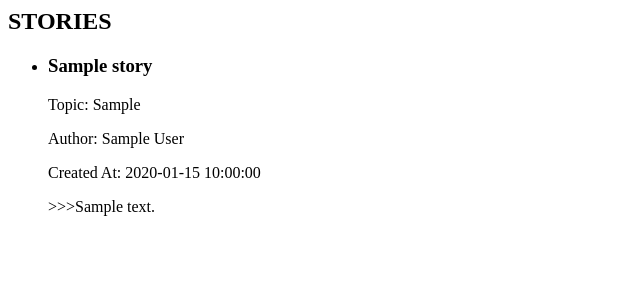
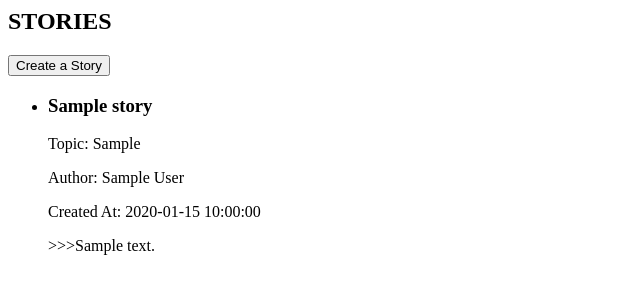
Before and after one commit to alisezer/flask-template, a Flask app: page / in a window 1280 px wide. Shown: the top 300 px of the page, without its empty margins (0-640 px from the left). Run offline with Flask 2, Linux system fonts and the light colour scheme; tables that the repository leaves empty hold one stand-in row (values such as "Sample post"); some libraries are stand-ins or nearby versions.

Commit message:
Added 'Create a story' button

```diff
--- a/app/templates/main_page.html
+++ b/app/templates/main_page.html
@@ -1,4 +1,8 @@
 <h2>STORIES</h2>
+
+<a href="/create-story">
+    <button>Create a Story</button>
+</a>
 
 <ul class="stories">
     {% for story in stories %}
```
